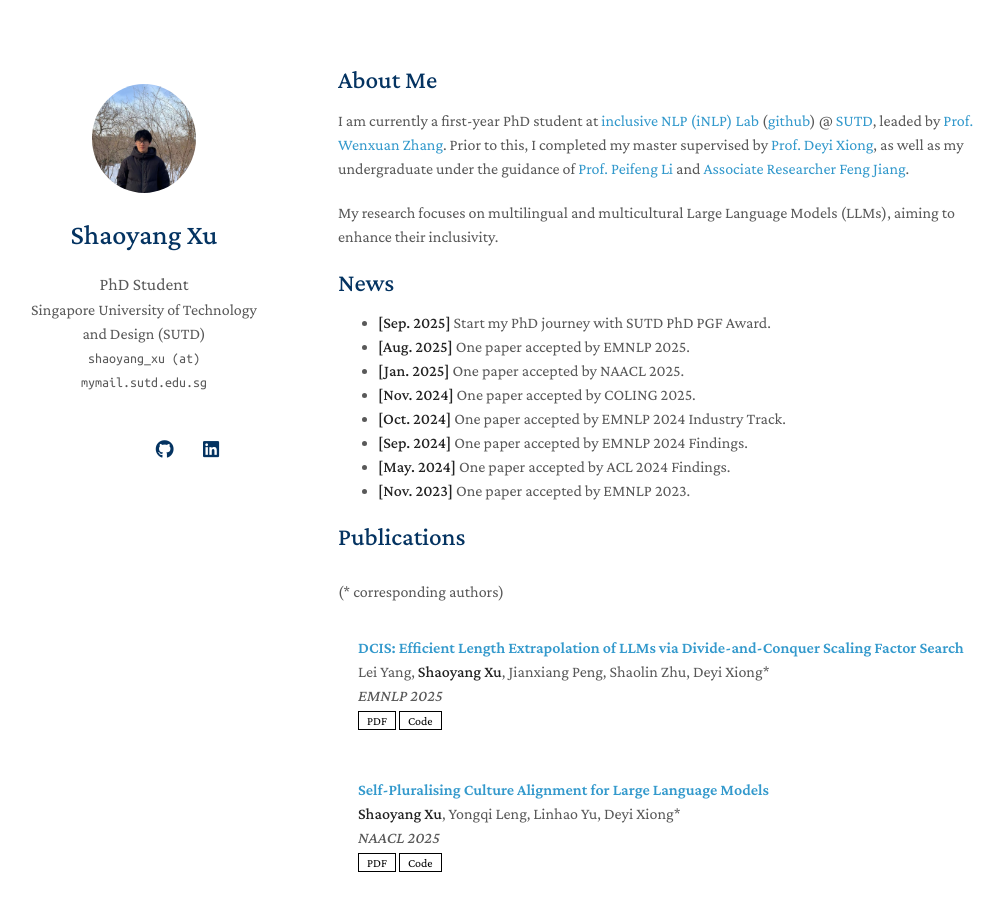
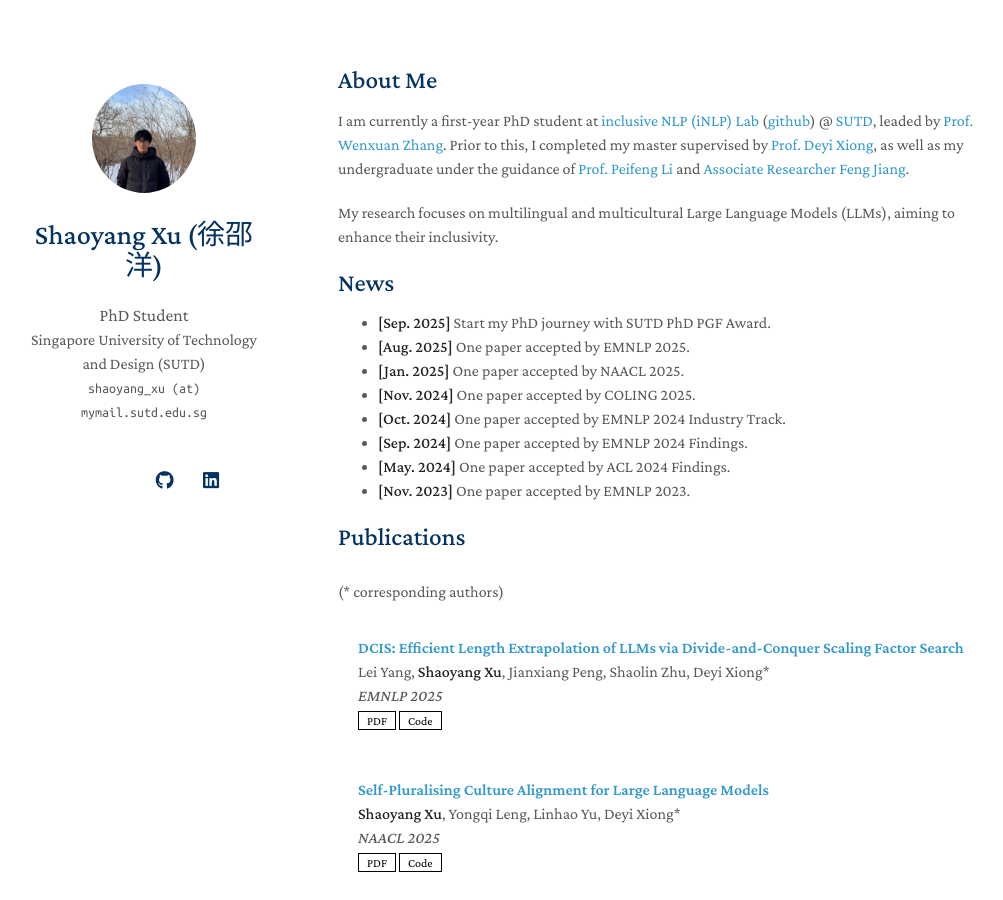
Before and after one commit to shaoyangxu/shaoyangxu.github.io, a Jekyll site: the page built from index.md, in a window 1280 px wide and 900 px high. Shown: the whole window, without its empty margins (132-1135 px from the left). Built offline with Jekyll 4.4.1, drawn with Linux system fonts in a browser that asks for light colours; nearby versions of some CDN libraries; a style sheet for code colours, icons or effects is not loaded; our own code applies the rules of GitHub Pages for plain Markdown files.

Commit message:
Update _config.yml

```diff
--- a/_config.yml
+++ b/_config.yml
@@ -1,5 +1,5 @@
 # Basic Information
-title: Shaoyang Xu
+title: Shaoyang Xu (徐邵洋)
 position: PhD Student
 affiliation: Singapore University of Technology and Design (SUTD)
 email: shaoyang_xu (at) mymail.sutd.edu.sg
```
